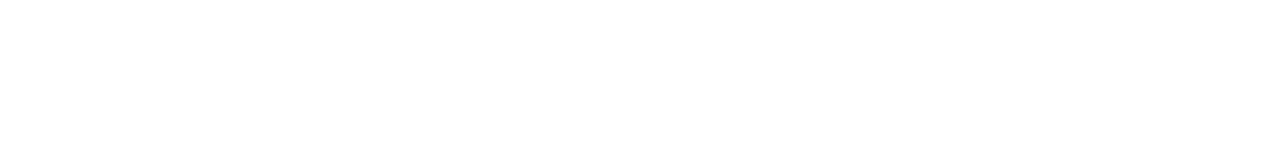
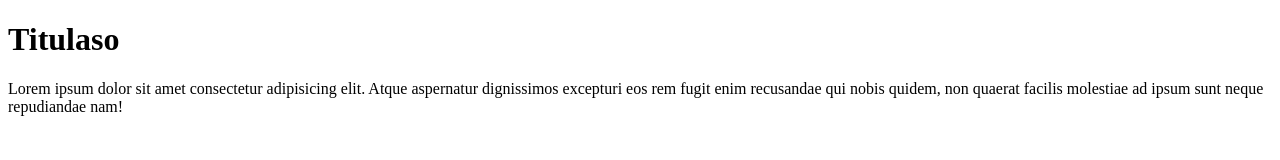
Before and after one commit to lauracamposo/proyectoweb, a plain HTML site: page index.html in a window 1280 px wide. Drawn offline with Linux system fonts and the light colour scheme.

Commit message:
parr añadido

```diff
--- a/index.html
+++ b/index.html
@@ -7,6 +7,7 @@
     <title>Document</title>
 </head>
 <body>
-
+    <h1>Titulaso</h1>
+    <p>Lorem ipsum dolor sit amet consectetur adipisicing elit. Atque aspernatur dignissimos excepturi eos rem fugit enim recusandae qui nobis quidem, non quaerat facilis molestiae ad ipsum sunt neque repudiandae nam!</p>
 </body>
 </html>
```
